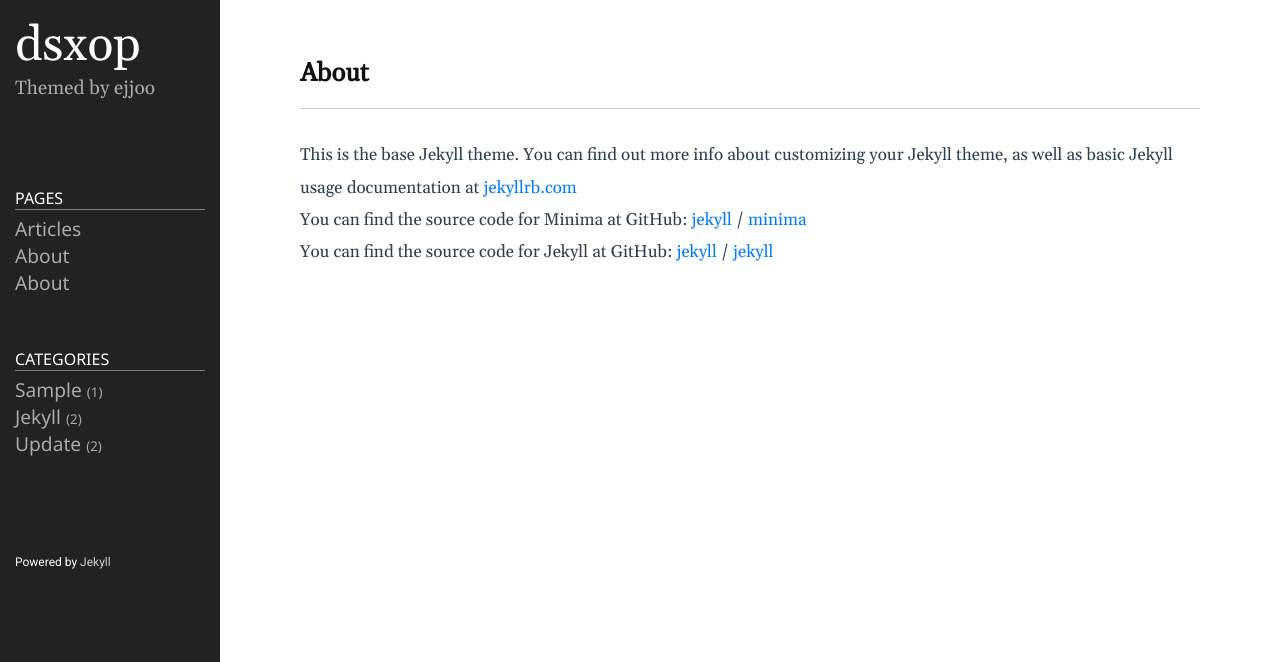
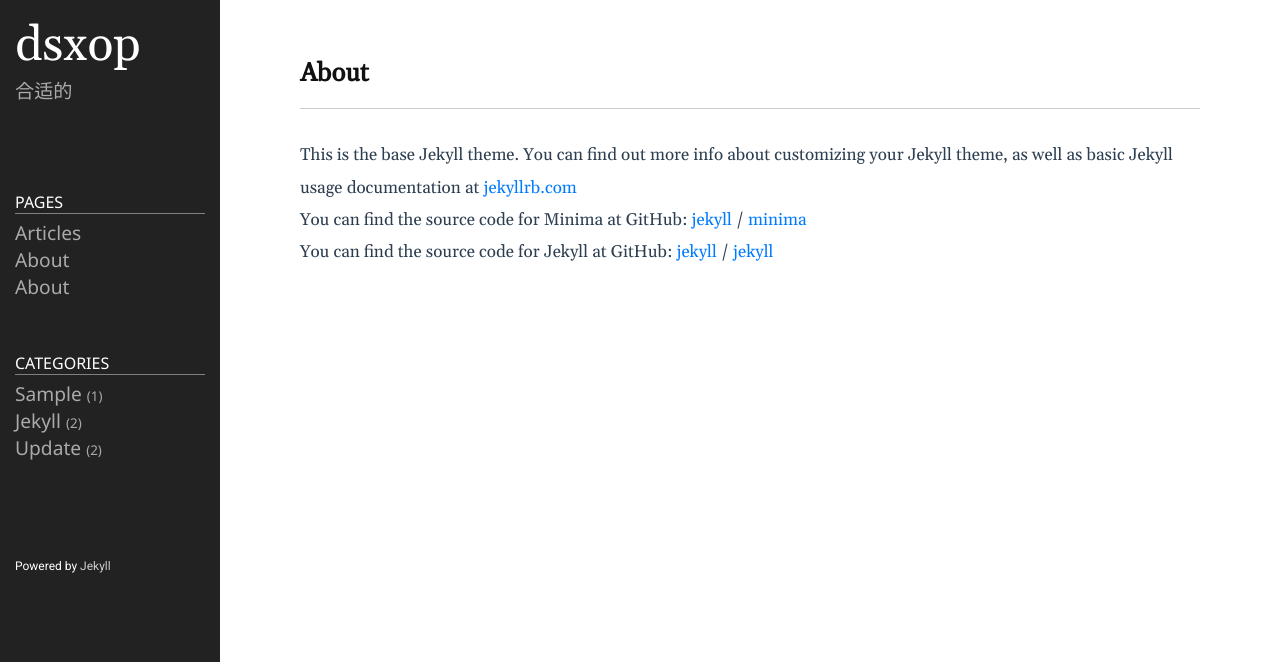
Before and after one commit to dsxop/dsxop.github.io, a Jekyll site: the page built from about.markdown, in a window 1280 px wide. Shown: the top 662 px of the page. Built offline with Jekyll 4.4.1, drawn with Linux system fonts in a browser that asks for light colours.

Commit message:
theme description

```diff
--- a/_config.yml
+++ b/_config.yml
@@ -21,7 +21,7 @@
 title: dsxop
 email: 15202219037@163.com
 description: >- # this means to ignore newlines until "baseurl:"
-  Themed by ejjoo
+  合适的
 # baseurl: "/" # the subpath of your site, e.g. /blog
 # url: "http://ejjoo.github.io" # the base hostname & protocol for your site, e.g. http://example.com
 github_username: dsxop
```
